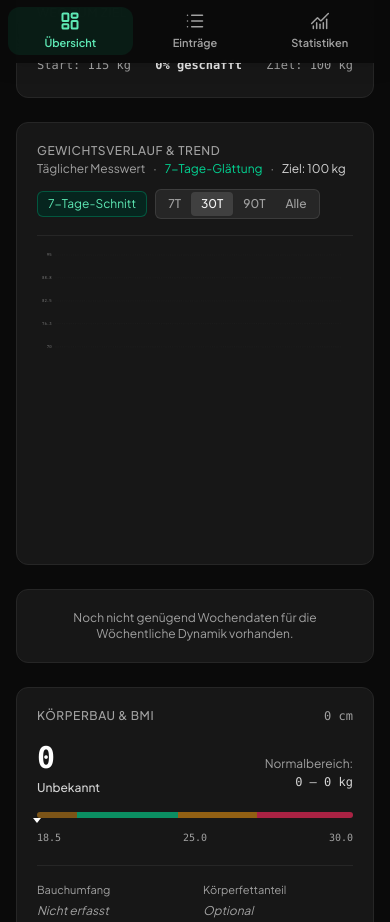
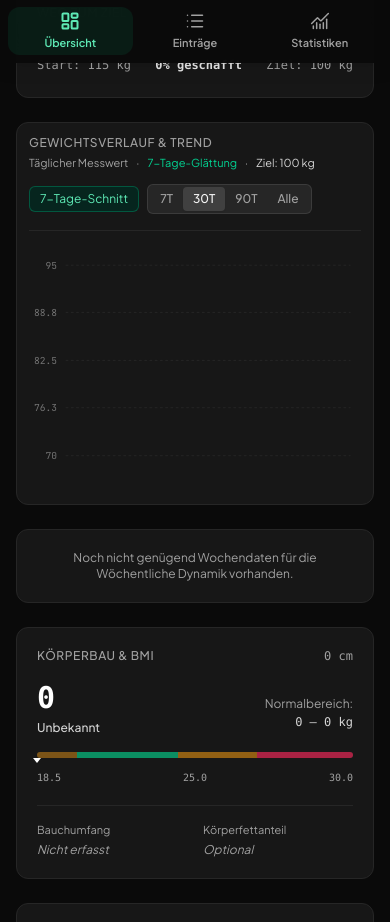
Before and after one commit to Leandro201206/Vektor, a React (Vite) app: page / in a window 390 px wide. Shown: the part 781-1703 px from the top of the page. Built offline with nearby package versions, Linux system fonts and the light colour scheme.

Commit message:
Improve mobile layout and charts

```diff
--- a/src/components/Chart.tsx
+++ b/src/components/Chart.tsx
@@ -1,4 +1,4 @@
-import React, { useState, useMemo } from 'react';
+import React, { useState, useMemo, useEffect, useRef } from 'react';
 import { WeightEntry } from '../types';
 import { calculateMovingAverages, formatDateShort } from '../utils/calculations';
 
@@ -23,6 +23,16 @@ export const WeightChart: React.FC<ChartProps> = ({
   unit = 'kg',
 }) => {
   const [hoverIndex, setHoverIndex] = useState<number | null>(null);
+  const containerRef = useRef<HTMLDivElement>(null);
+  const [compact, setCompact] = useState(false);
+
+  useEffect(() => {
+    const element = containerRef.current;
+    if (!element) return;
+    const observer = new ResizeObserver(entries => setCompact(entries[0].contentRect.width < 540));
+    observer.observe(element);
+    return () => observer.disconnect();
+  }, []);
 
   // Filter entries based on time range
   const filteredData = useMemo(() => {
@@ -45,9 +55,9 @@ export const WeightChart: React.FC<ChartProps> = ({
   }, [entries, timeRange]);
 
   // Compute SVG dimensions and scale
-  const width = 860;
-  const height = 320;
-  const padding = { top: 30, right: 30, bottom: 40, left: 50 };
+  const width = compact ? 380 : 860;
+  const height = compact ? 290 : 320;
+  const padding = { top: 30, right: compact ? 12 : 30, bottom: 42, left: compact ? 42 : 50 };
 
   const chartWidth = width - padding.left - padding.right;
   const chartHeight = height - padding.top - padding.bottom;
@@ -58,7 +68,6 @@ export const WeightChart: React.FC<ChartProps> = ({
     }
 
     const allWeights = filteredData.map(d => d.weight);
-    if (goalWeight) allWeights.push(goalWeight);
     if (showMovingAverage) {
       filteredData.forEach(d => {
         if (d.movingAverage) allWeights.push(d.movingAverage);
@@ -69,8 +78,8 @@ export const WeightChart: React.FC<ChartProps> = ({
     const rawMax = Math.max(...allWeights);
 
     // Padding on Y axis
-    const min = Math.floor(rawMin - 1);
-    const max = Math.ceil(rawMax + 1);
+    const min = Math.floor(rawMin - Math.max(0.5, (rawMax-rawMin)*0.18));
+    const max = Math.ceil(rawMax + Math.max(0.5, (rawMax-rawMin)*0.18));
 
     const getX = (index: number) => {
       if (filteredData.length <= 1) return padding.left + chartWidth / 2;
@@ -96,10 +105,10 @@ export const WeightChart: React.FC<ChartProps> = ({
       y: getY(d.movingAverage),
     }));
 
-    const gY = goalWeight ? getY(goalWeight) : 0;
+    const gY = goalWeight >= min && goalWeight <= max ? getY(goalWeight) : -1;
 
     return { minWeight: min, maxWeight: max, points: pts, maPoints: maPts, goalY: gY };
-  }, [filteredData, goalWeight, showMovingAverage, chartWidth, chartHeight]);
+  }, [filteredData, goalWeight, showMovingAverage, chartWidth, chartHeight, padding.left, padding.top]);
 
   // Path generators
   const weightPathD = useMemo(() => {
@@ -141,29 +150,34 @@ export const WeightChart: React.FC<ChartProps> = ({
   // X-axis date ticks (pick 4-6 evenly spaced)
   const xTicks = useMemo(() => {
     if (!points.length) return [];
-    const maxTicks = Math.min(6, points.length);
-    const step = Math.floor(points.length / (maxTicks - 1)) || 1;
-    const list = [];
-    for (let i = 0; i < points.length; i += step) {
-      list.push(points[i]);
-    }
-    if (list[list.length - 1] !== points[points.length - 1]) {
-      list.push(points[points.length - 1]);
-    }
-    return list;
-  }, [points]);
+    const maxTicks = Math.min(compact ? 3 : 6, points.length);
+    if (maxTicks === 1) return [points[0]];
+    return Array.from({ length: maxTicks }, (_, i) => points[Math.round(i*(points.length-1)/(maxTicks-1))]);
+  }, [points, compact]);
 
   const activePoint = hoverIndex !== null && points[hoverIndex] ? points[hoverIndex] : null;
+  const selectNearestPoint = (e: React.PointerEvent<SVGSVGElement>) => {
+    if (!points.length) return;
+    const svgRect = e.currentTarget.getBoundingClientRect();
+    const relX = ((e.clientX - svgRect.left) / svgRect.width) * width;
+    let closestIdx = 0;
+    let minDiff = Infinity;
+    points.forEach((pt, idx) => {
+      const diff = Math.abs(pt.x - relX);
+      if (diff < minDiff) { minDiff = diff; closestIdx = idx; }
+    });
+    setHoverIndex(closestIdx);
+  };
 
   return (
-    <div className="flex flex-col bg-neutral-900 border border-neutral-800 rounded-xl p-5">
+    <div ref={containerRef} className="flex flex-col bg-neutral-900 border border-neutral-800 rounded-xl p-3 sm:p-5 min-w-0 overflow-hidden">
       {/* Chart Header Bar */}
       <div className="flex flex-col sm:flex-row sm:items-center justify-between gap-3 pb-4 border-b border-neutral-800">
         <div>
           <div className="text-xs uppercase tracking-wider text-neutral-400 font-medium">
             Gewichtsverlauf & Trend
           </div>
-          <div className="flex items-center gap-2 mt-0.5 text-xs text-neutral-400">
+          <div className="flex flex-wrap items-center gap-x-2 gap-y-1 mt-1 text-[11px] sm:text-xs text-neutral-400">
             <span>Täglicher Messwert</span>
             <span aria-hidden="true">·</span>
             <span className="text-emerald-400">7-Tage-Glättung</span>
@@ -177,7 +191,7 @@ export const WeightChart: React.FC<ChartProps> = ({
         </div>
 
         {/* Controls: Time range & MA toggle */}
-        <div className="flex items-center gap-2">
+        <div className="flex flex-wrap items-center gap-2">
           {/* Moving average toggle */}
           <button
             onClick={onToggleMovingAverage}
@@ -211,26 +225,15 @@ export const WeightChart: React.FC<ChartProps> = ({
       </div>
 
       {/* Main SVG Area */}
-      <div className="relative mt-2 w-full select-none" style={{ minHeight: '300px' }}>
+      <div className="relative mt-2 w-full select-none touch-pan-y">
         <svg
           viewBox={`0 0 ${width} ${height}`}
           className="w-full h-auto overflow-visible"
+          role="img"
+          aria-label="Gewichtsverlauf mit Tageswerten und 7-Tage-Trend"
           onMouseLeave={() => setHoverIndex(null)}
-          onMouseMove={e => {
-            const svgRect = e.currentTarget.getBoundingClientRect();
-            const relX = ((e.clientX - svgRect.left) / svgRect.width) * width;
-            // Find closest point
-            let closestIdx = 0;
-            let minDiff = Infinity;
-            points.forEach((pt, idx) => {
-              const diff = Math.abs(pt.x - relX);
-              if (diff < minDiff) {
-                minDiff = diff;
-                closestIdx = idx;
-              }
-            });
-            setHoverIndex(closestIdx);
-          }}
+          onPointerMove={selectNearestPoint}
+          onPointerDown={selectNearestPoint}
         >
           <defs>
             <linearGradient id="chartGradient" x1="0" y1="0" x2="0" y2="1">
@@ -321,7 +324,7 @@ export const WeightChart: React.FC<ChartProps> = ({
           )}
 
           {/* Individual Data Points */}
-          {points.length <= 35 && points.map((pt, i) => (
+          {points.length <= (compact ? 22 : 35) && points.map((pt, i) => (
             <circle
               key={i}
               cx={pt.x}
@@ -387,9 +390,9 @@ export const WeightChart: React.FC<ChartProps> = ({
         {/* Floating Tooltip HTML Overlay for crisp responsiveness */}
         {activePoint && hoverIndex !== null && (
           <div
-            className="absolute pointer-events-none z-20 transform -translate-x-1/2 bg-neutral-950/95 border border-neutral-700/80 rounded-lg p-3 text-xs shadow-xl backdrop-blur-xs min-w-[140px]"
+            className="absolute pointer-events-none z-20 transform -translate-x-1/2 bg-neutral-950/95 border border-neutral-700/80 rounded-lg p-2 sm:p-3 text-xs shadow-xl backdrop-blur-xs min-w-[140px]"
             style={{
-              left: `${(activePoint.x / width) * 100}%`,
+              left: `${Math.max(22,Math.min(78,(activePoint.x / width) * 100))}%`,
               top: '12px',
             }}
           >
```
